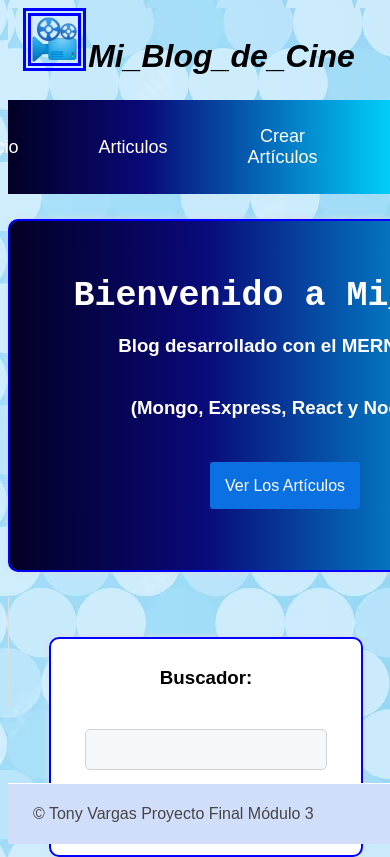
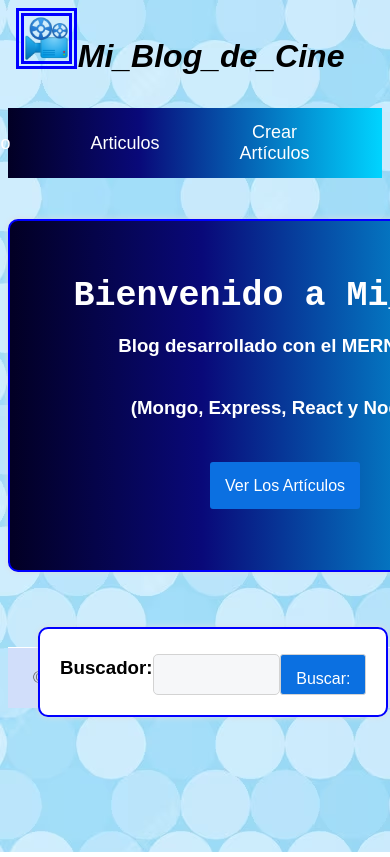
Before and after one commit to TonyVargas777/proyecto-modulo2, a React (Vite) app: page / in a window 390 px wide. Shown: the top 857 px of the page. Built offline with nearby package versions, Linux system fonts and the light colour scheme.

Commit message:
Add files via upload

```diff
--- a/src/components/layout/Sidebar.jsx
+++ b/src/components/layout/Sidebar.jsx
@@ -16,7 +16,7 @@ export const Sidebar = () => {
       <div className="search">
         <h3 className="title">Buscador:</h3>
         <form onSubmit={hacerBusqueda}>
-          <input type="text" name="search_field" />
+          <input className="barra" width="100px" type="text" name="search_field" />
           <input type="submit" id="search" value="Buscar:" />
         </form>
       </div>
--- a/src/index.css
+++ b/src/index.css
@@ -1,6 +1,7 @@
 html {
   height: 100%;
   background-image: url(/img/fondo-puntos-azules-color-blanco_42331-244.avif);
+  background-attachment: fixed;
 }
 body {
   font-family: sans-serif, Arial, Helvetica;
@@ -18,19 +19,18 @@ body {
     "content content content lateral"
     "footer footer footer footer";
   grid-template-rows: 100px 70px auto 70px;
-  grid-template-columns: 1fr 1fr 1fr 20%;
+  grid-template-columns: 1fr 1fr 1fr 15%;
 }
 .header {
   grid-area: header;
-  background-image: url(/img/fondo-puntos-azules-color-blanco_42331-244.avif);
-  width: 100vw;
+  width: 100%;
   height: 100px;
   text-align: center;
   font-style: italic;
   display: flex;
   justify-content: center;
   top: 0;
-  position: fixed;
+  /* position: fixed; */
 }
 .header h1 {
   margin-top: 30px;
@@ -54,9 +54,9 @@ body {
   );
   display: flex;
   justify-content: center;
-  position: fixed;
-  top: 100px;
-  width: 100vw;
+  /* position: fixed; */
+  /* top: 100px; */
+  width: 100%;
 }
 .nav > ul {
   display: flex;
@@ -99,14 +99,11 @@ body {
   width: 15%;
   box-shadow: 0px 0px 6px #ddd;
   margin: 20px;
-  padding-top: 15px;
-  padding-bottom: 10px;
-  padding-left: 25px;
-  padding-right: 25px;
+  padding-top: 10px;
   display: flex;
   flex-grow: 1;
-  text-align: center;
   align-items: center;
+  justify-content: flex-start;
   min-height: fit-content;
 }
 .articulo-item:hover {
@@ -124,7 +121,6 @@ body {
   color: white;
   box-shadow: 10px 10px 20px #03228f;
   & img {
-    margin-right: 5px;
     transform: scale(1.3);
     transition: all 300ms;
     border: 6px double white;
@@ -134,11 +130,11 @@ body {
   }
 }
 .articulo-item .mascara {
-  width: 10vw;
-  height: 375px;
+  width: 70%;
+  height: 155px;
   display: flex;
   justify-content: center;
-  align-items: center;
+  align-items: flex-end;
 }
 img {
   border: 8px double blue;
@@ -147,9 +143,8 @@ img {
   width: 100%;
 }
 .articulo-item .datos {
-  margin-left: 5px;
-  width: 65%;
-  padding-right: 10px;
+  width: 90%;
+  text-align: center;
 }
 .articulo-item p {
   text-align: justify;
@@ -184,7 +179,7 @@ img {
   color: white;
 }
 .jumbo img {
-  width: 300px;
+  width: 115%;
 }
 .jumbo h1 {
   font-size: 35px;
@@ -203,6 +198,7 @@ h3 {
 .jumbo-articulo {
   display: flex;
   justify-content: space-around;
+  align-items: center;
 }
 .ficha-articulo {
   width: 50%;
@@ -242,19 +238,9 @@ input[type="button"],
 }
 .lateral {
   grid-area: lateral;
-  border-left: 1px solid #ddd;
-  padding: 20px;
+  padding-top: 20px;
   min-height: 100%;
-}
-.lateral > div {
-  box-sizing: border-box;
-  width: 90%;
-  margin: 20px;
-  padding: 20px;
-  padding-top: 10px;
-  background: white;
-  border-radius: 10px;
-  box-shadow: 0px 0px 6px #ddd;
+  width: auto;
 }
 input[type="text"],
 textarea {
@@ -271,7 +257,16 @@ textarea {
   border-color: transparent;
 }
 .search {
+  width: 12%;
   border: 2px solid blue;
+  position: fixed;
+  box-sizing: border-box;
+  margin: 20px;
+  padding: 20px;
+  padding-top: 10px;
+  background: white;
+  border-radius: 10px;
+  box-shadow: 0px 0px 6px #ddd;
 }
 .search input {
   border: 1px solid lightgrey;
@@ -306,9 +301,8 @@ textarea {
   line-height: 60px;
   padding-left: 25px;
   margin-top: auto;
-  bottom: 0;
-  position: fixed;
-  width: 100%;
+  bottom: 0px;
+  width: 99%;
 }
 .jumbo .mascara {
   width: 250px;
@@ -350,17 +344,17 @@ textarea {
 
 @media (max-width: 1000px) {
   .layout {
-    width: auto;
-    min-height: 100%;
+    width: 100%;
+    height: 100%;
     display: grid;
     grid-template-areas:
-      "header header header header"
-      "nav nav nav nav"
-      "content content content content"
-      "lateral lateral lateral lateral "
-      "footer footer footer footer";
-    grid-template-rows: 100px 70px auto 70px 50px;
-    grid-template-columns: 1fr 1fr 1fr 1fr;
+      "header"
+      "nav"
+      "content"
+      "lateral"
+      "footer";
+    grid-template-rows: 100px 70px auto 50px 50px;
+    grid-template-columns: 100%;
   }
   article {
     display: flex;
@@ -375,7 +369,7 @@ textarea {
     flex-direction: column;
     justify-content: flex-start;
     width: 100%;
-    min-height: 0;
+    min-height: fit-content;
     justify-items: center;
   }
   .articulo-item {
@@ -387,12 +381,9 @@ textarea {
     flex-direction: row;
   }
    nav {
-    position: relative;
-    top:initial;
-   /*  display: flex;
+    display: flex;
     flex-direction: column;
     width: 100vw;
-    top:0; */
   }
   .header{
     position: relative;
@@ -414,23 +405,30 @@ textarea {
   }
   .lateral {
     grid-area: lateral;
-    border-left: 1px solid #ddd;
-    padding: 20px;
-    min-height: 100%;
+    padding: 10px;
   }
-  .lateral > div {
-    box-sizing: border-box;
-    width: 90%;
+  .search {
+    display: flex;
+    flex-direction: row;
+    width: 99%;
+    height: 90px;
     margin: 20px;
     padding: 20px;
     padding-top: 10px;
     background: white;
     border-radius: 10px;
     box-shadow: 0px 0px 6px #ddd;
+    bottom: 0px;
+    position: sticky;
+  }
+  .search form{
+    display: flex;
+    width: 90%;
   }
   .footer{
-    position:absolute;
-    bottom: 0;
+    grid-area: footer;
+    bottom: 0px;
+    /* position:sticky; */
   }
 }
 @media (max-width: 600px) {
```
